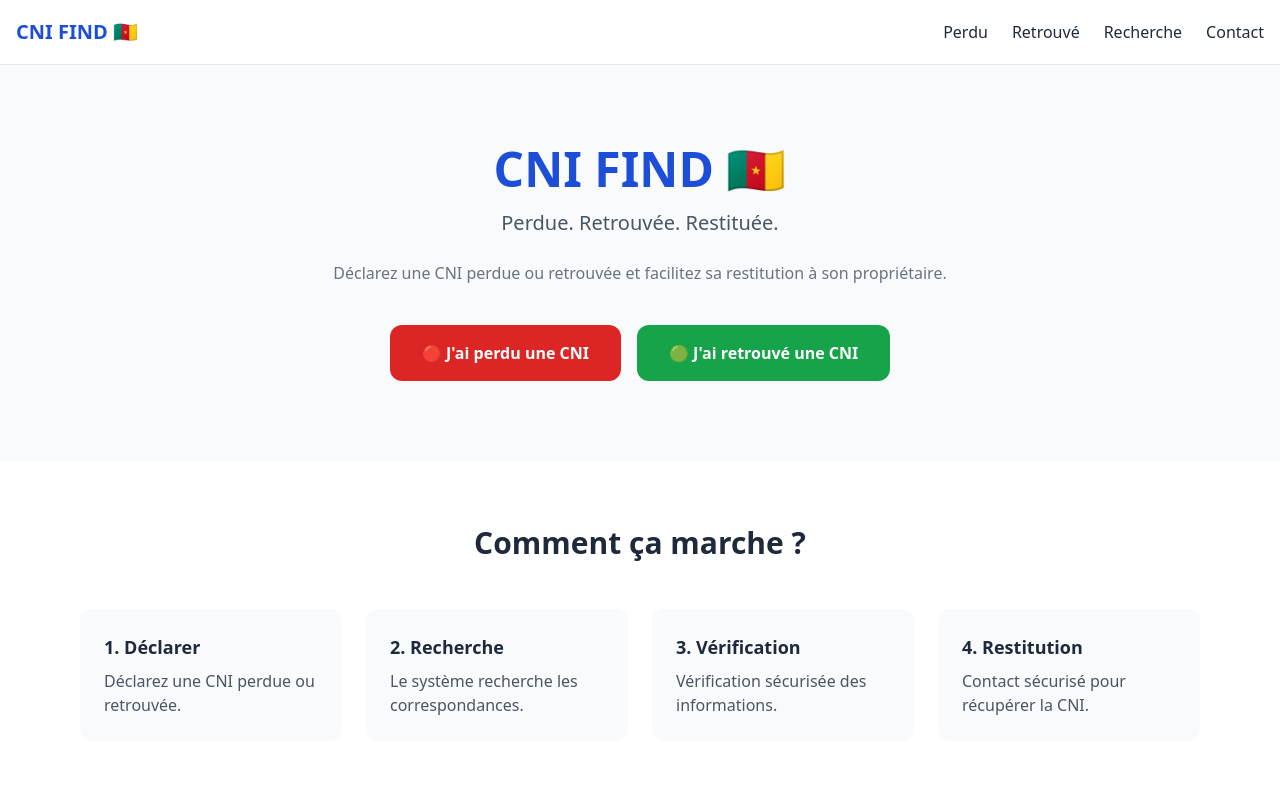
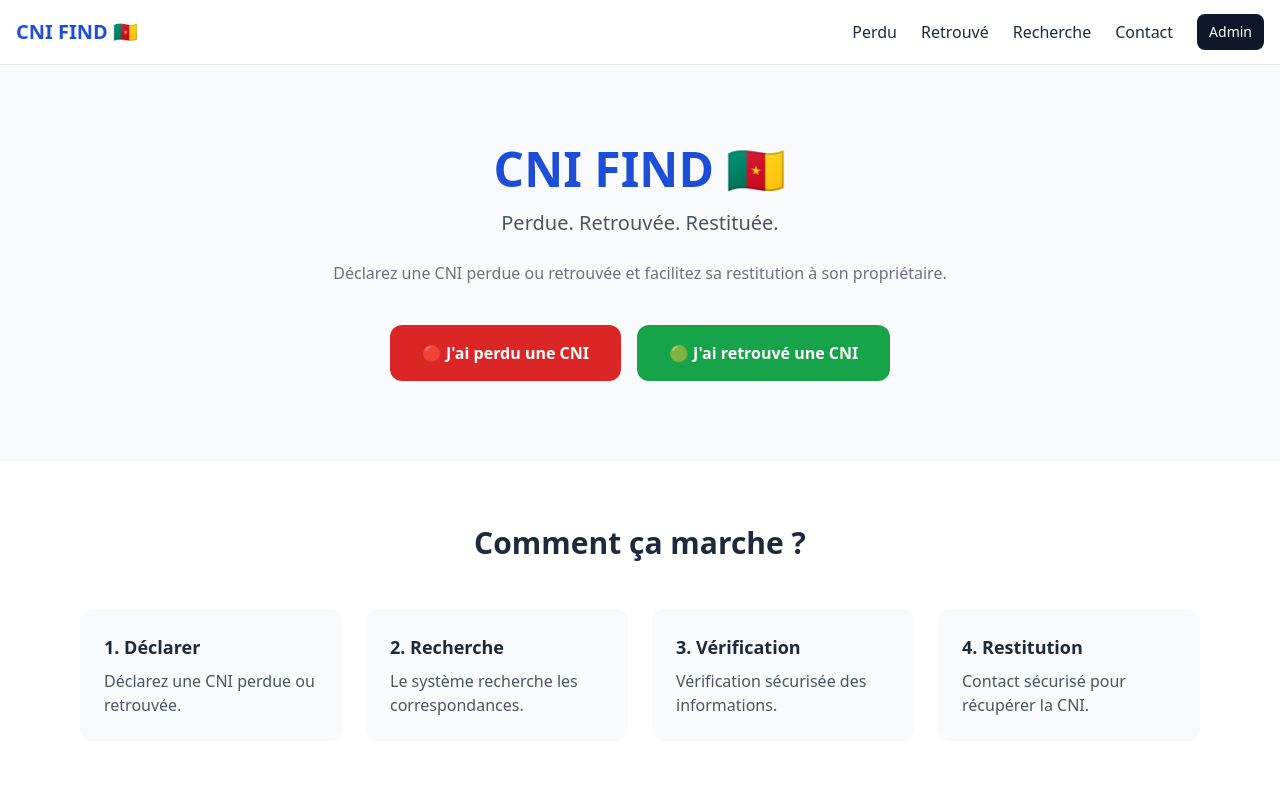
Before and after one commit to freddy-20/CNI-FIND, a Next.js app: page / in a window 1280 px wide. Shown: the top 800 px of the page. Built offline with nearby package versions, Linux system fonts and the light colour scheme.

Commit message:
Update Navbar.tsx

```diff
--- a/components/shared/Navbar.tsx
+++ b/components/shared/Navbar.tsx
@@ -16,6 +16,12 @@ export default function Navbar() {
           <Link href="/retrouve">Retrouvé</Link>
           <Link href="/recherche">Recherche</Link>
           <Link href="/contact">Contact</Link>
+          <Link
+            href="/admin"
+            className="rounded-lg bg-slate-900 px-3 py-2 text-sm font-medium text-white transition-colors hover:bg-slate-700"
+          >
+            Admin
+          </Link>
         </nav>
       </div>
     </header>
```
